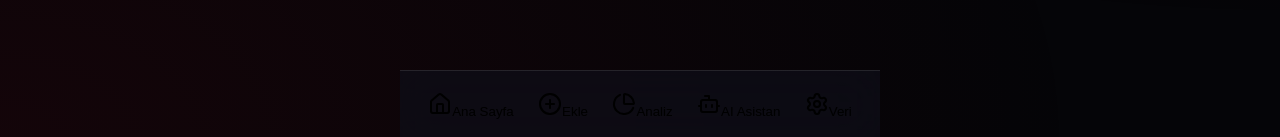
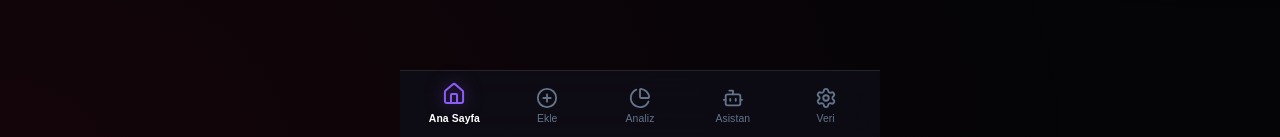
Before and after one commit to oguzzakgl/giderTakip2.0, a React (Vite) app in the folder frontend/: page / in a window 1280 px wide. Shown: the part 660-797 px from the top of the page. Built offline with nearby package versions, Linux system fonts and the light colour scheme; no server answers.

Commit message:
fix: synchronise BottomNav classes with CSS and improve clickability

```diff
--- a/frontend/src/components/BottomNav.css
+++ b/frontend/src/components/BottomNav.css
@@ -13,53 +13,57 @@
     justify-content: space-around;
     align-items: center;
     border-top: 1px solid var(--glass-border);
-    padding: 0 1rem;
-    z-index: 1000;
+    padding: 0 0.5rem;
+    z-index: 9999;
 }
 
 .nav-item {
-    height: 100%;
+    display: flex;
+    flex-direction: column;
+    align-items: center;
+    justify-content: center;
+    gap: 0.25rem;
     background: none;
     border: none;
+    color: var(--text-muted);
     cursor: pointer;
-    padding: 0.5rem;
-    border-radius: var(--border-radius-sm);
-    transition: all 0.2s ease;
-}
-
-.nav-item:hover {
-    background: rgba(230, 57, 70, 0.08);
+    transition: all 0.3s cubic-bezier(0.4, 0, 0.2, 1);
+    flex: 1;
+    height: 100%;
+    padding: 0;
+    position: relative;
 }
 
 .nav-icon {
-    font-size: 1.35rem;
-    transition: transform 0.2s ease;
-    filter: grayscale(0.4);
-}
-
-.nav-item--active .nav-icon {
-    transform: scale(1.15);
-    filter: none;
+    display: flex;
+    align-items: center;
+    justify-content: center;
+    transition: transform 0.3s ease;
 }
 
 .nav-label {
     font-size: 0.65rem;
     font-weight: 500;
-    color: var(--text-muted);
-    transition: color 0.2s;
-    letter-spacing: 0.02em;
+    letter-spacing: 0.01em;
+    white-space: nowrap;
 }
 
-.nav-item--active .nav-label {
-    color: var(--accent-rose);
+.nav-item.active {
+    color: var(--accent-primary);
+}
+
+.nav-item.active .nav-icon {
+    transform: translateY(-4px) scale(1.1);
+    color: var(--accent-primary);
+    filter: drop-shadow(0 0 8px rgba(139, 92, 246, 0.5));
+}
+
+.nav-item.active .nav-label {
+    color: var(--text-primary);
     font-weight: 700;
 }
 
-.nav-indicator {
-    position: absolute;
-    top: 6px;
-    width: 28px;
-    height: 3px;
-    background: var(--gradient-main);
-    border-radius: 0 0 4px 4px;
+/* Hover efekti */
+.nav-item:hover {
+    color: var(--text-primary);
 }
--- a/frontend/src/components/BottomNav.jsx
+++ b/frontend/src/components/BottomNav.jsx
@@ -4,11 +4,11 @@ import { Home, PlusCircle, PieChart, Settings, Bot } from 'lucide-react';
 
 const BottomNav = ({ activeTab, setActiveTab }) => {
   const navItems = [
-    { id: 'dashboard', icon: <Home size={24} />, label: 'Ana Sayfa' },
-    { id: 'ekle', icon: <PlusCircle size={24} />, label: 'Ekle' },
-    { id: 'analiz', icon: <PieChart size={24} />, label: 'Analiz' },
-    { id: 'chat', icon: <Bot size={24} />, label: 'AI Asistan' },
-    { id: 'settings', icon: <Settings size={24} />, label: 'Veri' },
+    { id: 'dashboard', icon: <Home size={22} />, label: 'Ana Sayfa' },
+    { id: 'ekle', icon: <PlusCircle size={22} />, label: 'Ekle' },
+    { id: 'analiz', icon: <PieChart size={22} />, label: 'Analiz' },
+    { id: 'chat', icon: <Bot size={22} />, label: 'Asistan' },
+    { id: 'settings', icon: <Settings size={22} />, label: 'Veri' },
   ];
 
   return (
@@ -19,8 +19,8 @@ const BottomNav = ({ activeTab, setActiveTab }) => {
           className={`nav-item ${activeTab === item.id ? 'active' : ''}`}
           onClick={() => setActiveTab(item.id)}
         >
-          {item.icon}
-          <span>{item.label}</span>
+          <div className="nav-icon">{item.icon}</div>
+          <span className="nav-label">{item.label}</span>
         </button>
       ))}
     </nav>
```
